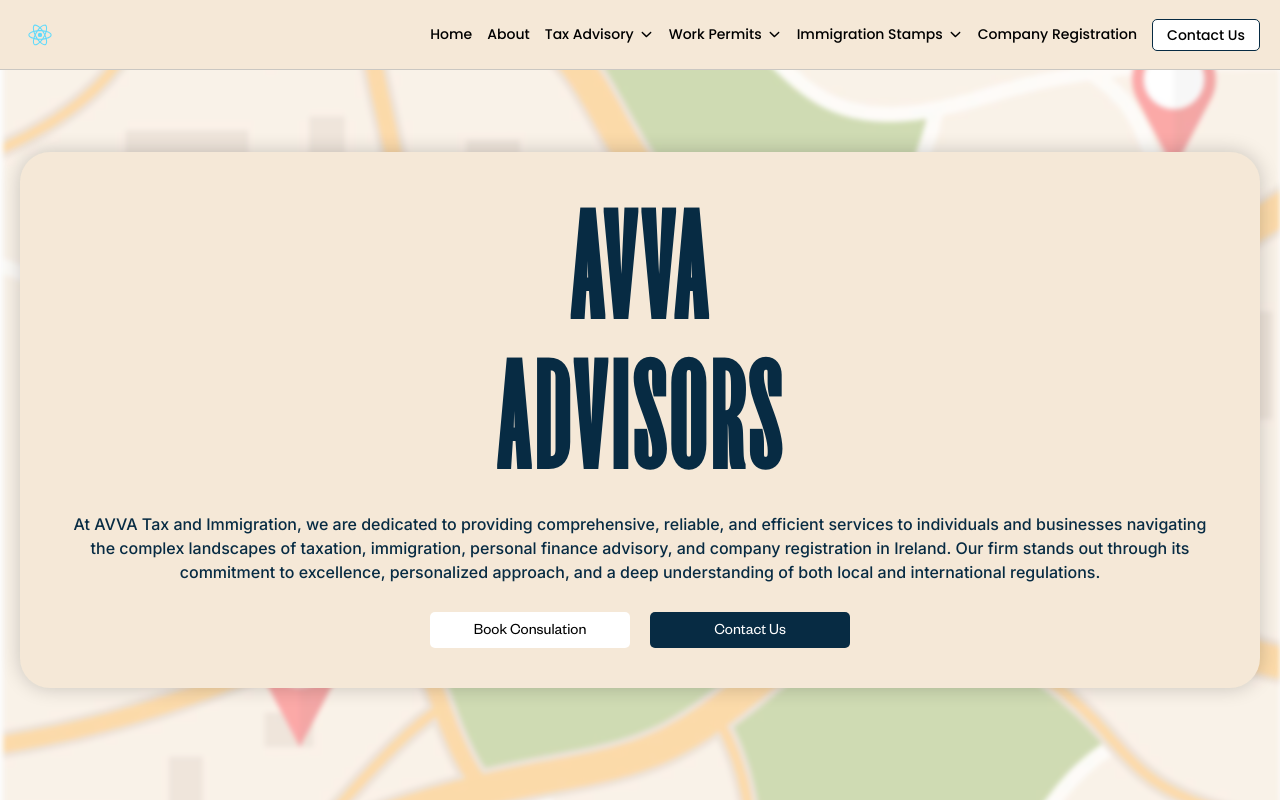
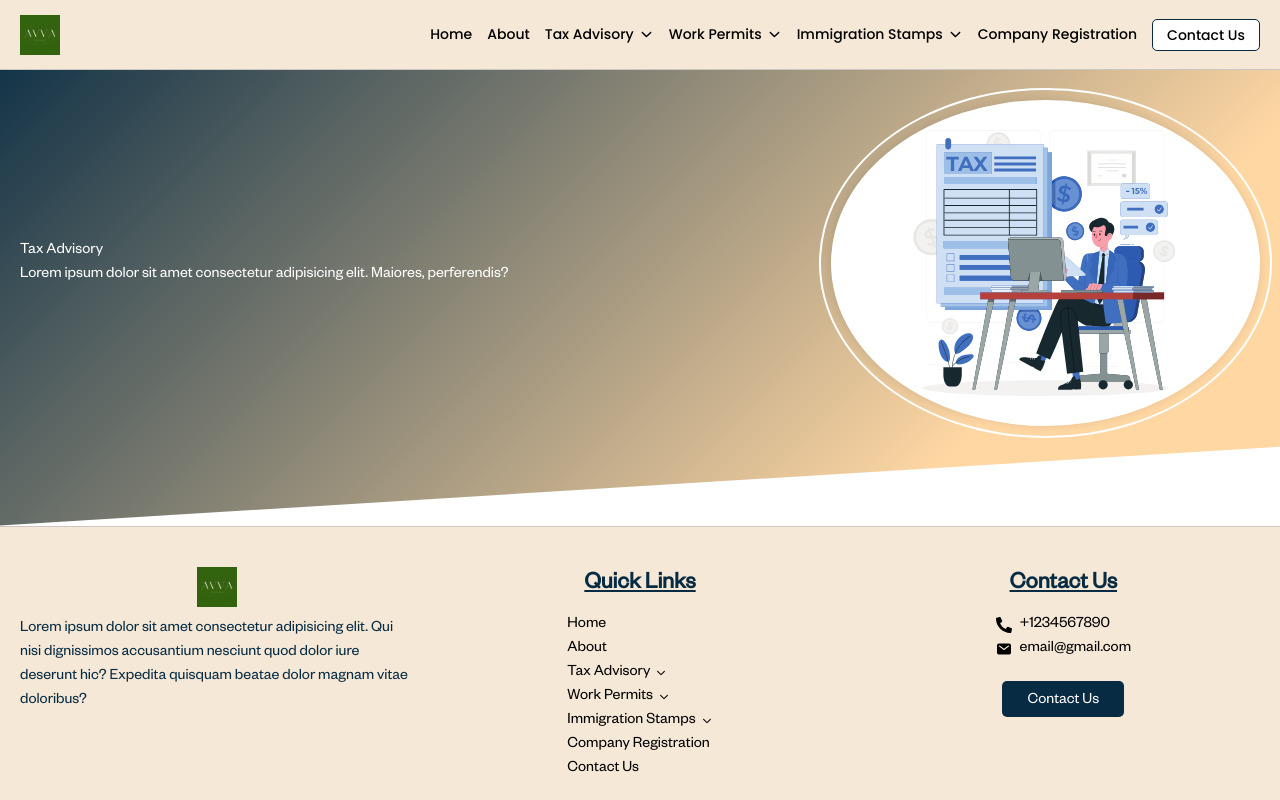
Before and after one commit to TartejBrothers/Avva-Advisors, a React (Create React App) app: page /form11 in a window 1280 px wide. Shown: the top 800 px of the page. Built offline with nearby package versions, Linux system fonts and the light colour scheme.

Commit message:
Added: Tax Advisory Header

```diff
--- a/src/App.js
+++ b/src/App.js
@@ -4,6 +4,7 @@ import Home from "./pages/home";
 import Contact from "./pages/contact";
 import About from "./pages/about";
 import CompanyRegistration from "./pages/companyregistration";
+import Form11 from "./pages/tax-advisory/form11";
 function App() {
   return (
     <Router>
@@ -12,6 +13,7 @@ function App() {
         <Route path="*" element={<Home />} />
         <Route path="/contact" element={<Contact />} />
         <Route path="/about" element={<About />} />
+        <Route path="/form11" element={<Form11 />} />
         <Route path="/company-registration" element={<CompanyRegistration />} />
       </Routes>
     </Router>
--- /dev/null
+++ b/src/components/taxadvisoryheader.jsx
@@ -0,0 +1,20 @@
+import React from "react";
+import TaxAdvisoryRight from "../images/taxadvisory.svg";
+export default function TaxAdvisoryHeader() {
+  return (
+    <div className="taxadvisoryheaderbg">
+      <div className="taxadvisoryheader">
+        <div className="taxadvisoryheaderleft">
+          <h2>Tax Advisory</h2>
+          <p>
+            Lorem ipsum dolor sit amet consectetur adipisicing elit. Maiores,
+            perferendis?
+          </p>
+        </div>
+        <div className="taxadvisoryheaderright">
+          <img src={TaxAdvisoryRight} alt="Tax Advisory" />
+        </div>
+      </div>
+    </div>
+  );
+}
--- /dev/null
+++ b/src/pages/tax-advisory/form11.jsx
@@ -0,0 +1,14 @@
+import React from "react";
+import Navbar from "../../components/navbar";
+import Footer from "../../components/footer";
+import TaxAdvisoryHeader from "../../components/taxadvisoryheader";
+import "../../styles/taxadvisory.css";
+export default function Form11() {
+  return (
+    <div className="taxadvisorymain">
+      <Navbar />
+      <TaxAdvisoryHeader />
+      <Footer />
+    </div>
+  );
+}
--- /dev/null
+++ b/src/styles/taxadvisory.css
@@ -0,0 +1,52 @@
+.taxadvisoryheaderbg {
+  background: rgb(7, 43, 67);
+  background: -moz-linear-gradient(
+    135deg,
+    rgba(7, 43, 67, 1) 0%,
+    rgba(255, 215, 163, 1) 78%
+  );
+  background: -webkit-linear-gradient(
+    135deg,
+    rgba(7, 43, 67, 1) 0%,
+    rgba(255, 215, 163, 1) 78%
+  );
+  background: linear-gradient(
+    135deg,
+    rgba(7, 43, 67, 1) 0%,
+    rgba(255, 215, 163, 1) 78%
+  );
+  filter: progid:DXImageTransform.Microsoft.gradient(startColorstr="#072b43",endColorstr="#ffd7a3",GradientType=1);
+  clip-path: polygon(0 0, 100% 0, 100% 85%, 0% 100%);
+  padding-bottom: 60px;
+}
+.taxadvisoryheader {
+  display: flex;
+  align-items: center;
+  gap: 10px;
+  max-width: 1400px;
+  width: 100%;
+  margin: 0 auto;
+  color: #ffff;
+  padding-top: 80px;
+  padding: 100px 20px 40px 20px;
+}
+.taxadvisoryheaderleft {
+  width: 70%;
+}
+.taxadvisoryheaderright img {
+  width: 80%;
+  max-width: 400px;
+  object-fit: contain;
+}
+.taxadvisoryheaderright {
+  border-radius: 50%;
+  padding: 30px;
+  outline: 2px solid #ffffff;
+  outline-offset: 10px;
+
+  display: flex;
+  align-items: center;
+  justify-content: center;
+  background-color: #ffffff;
+  box-shadow: 0 0 10px rgba(0, 0, 0, 0.1);
+}
```
Also changed, not shown: src/images/icons/logo.svg, src/images/taxadvisory.svg (added).
